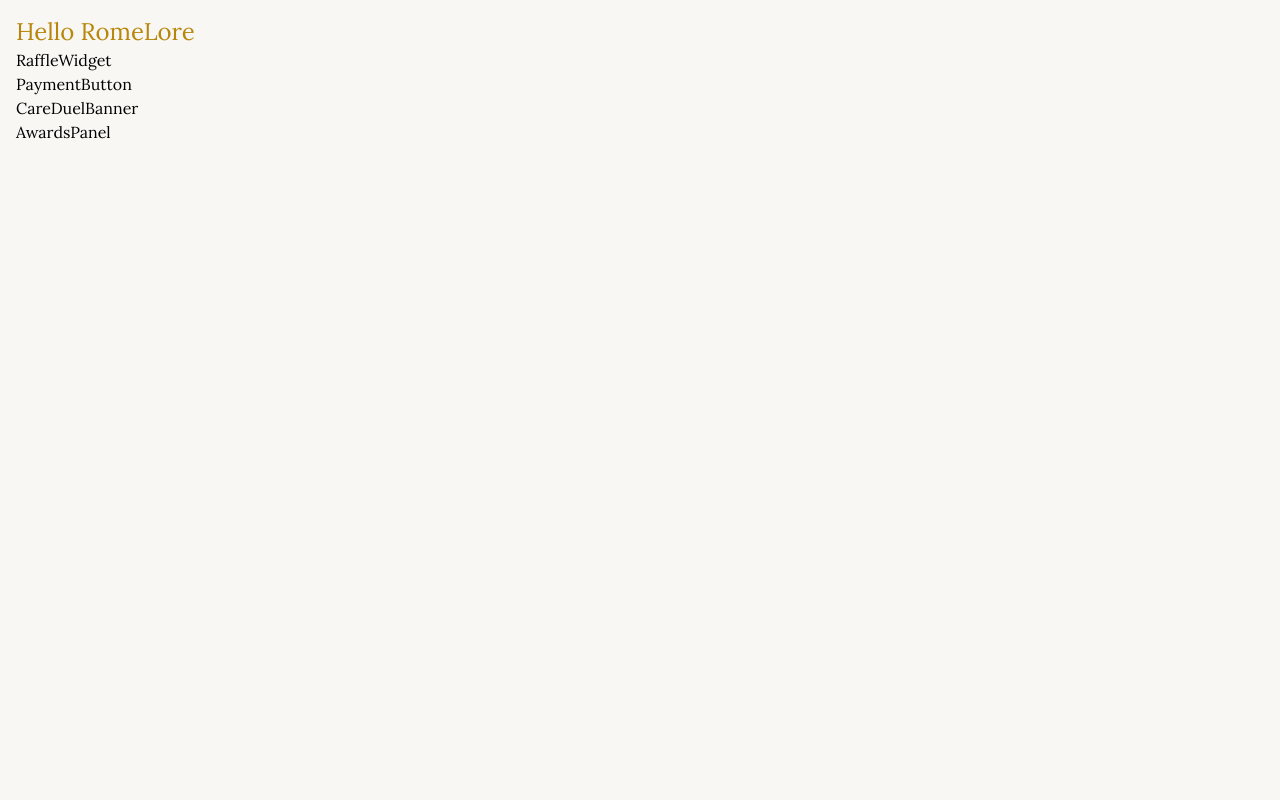
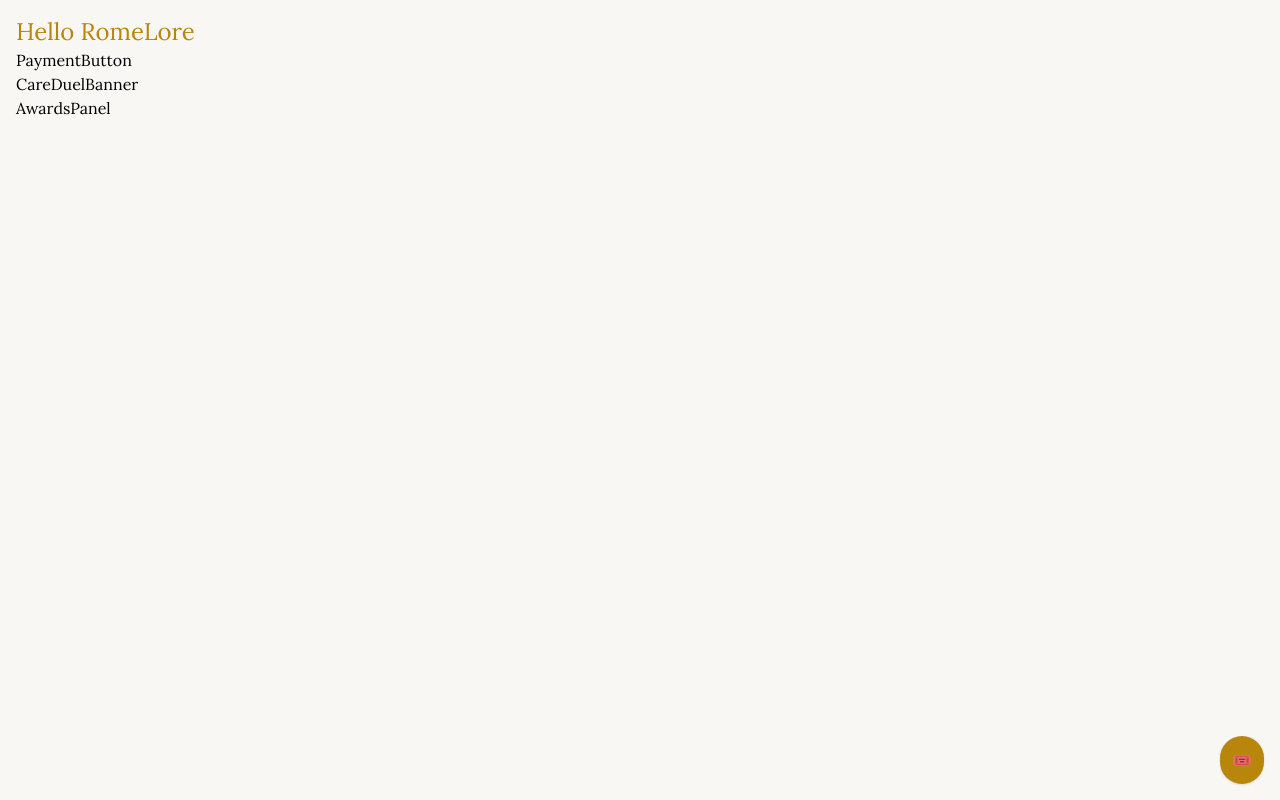
Before and after one commit to abhijitmanna912001/candidate-001-romelore-module-abhijit, a React (Vite) app: page / in a window 1280 px wide. Built offline with nearby package versions, Linux system fonts and the light colour scheme.

Commit message:
Add RaffleWidget UI skeleton

```diff
--- a/src/components/RaffleWidget/RaffleWidget.jsx
+++ b/src/components/RaffleWidget/RaffleWidget.jsx
@@ -1,5 +1,36 @@
+import { useState } from "react";
+
 const RaffleWidget = () => {
-  return <div>RaffleWidget</div>;
+  const [isOpen, setIsOpen] = useState(false);
+
+  return (
+    <div className="fixed bottom-4 right-4">
+      {isOpen ? (
+        <div className="w-[300px] h-[350px] bg-[var(--color-neutral-cream)] border border-[var(--color-primary)] rounded shadow p-4">
+          <h2 className="font-[var(--font-headline)] text-xl text-[var(--color-primary)] mb-2">
+            Raffle Tickets
+          </h2>
+          <button className="mt-4 bg-[var(--color-primary)] hover:bg-[var(--color-accent)] text-white px-4 py-2 rounded cursor-pointer">
+            Join the Raffle
+          </button>
+          <button
+            className="absolute top-2 right-2 cursor-pointer text-[var(--color-accent)]"
+            onClick={() => setIsOpen(false)}
+          >
+            ✕
+          </button>
+        </div>
+      ) : (
+        <button
+          onClick={() => setIsOpen(true)}
+          className="bg-[var(--color-primary)] cursor-pointer text-white rounded-full p-3 shadow hover:bg-[var(--color-accent)]"
+          aria-label="Open Raffle"
+        >
+          🎟️
+        </button>
+      )}
+    </div>
+  );
 };
 
 export default RaffleWidget;
```
